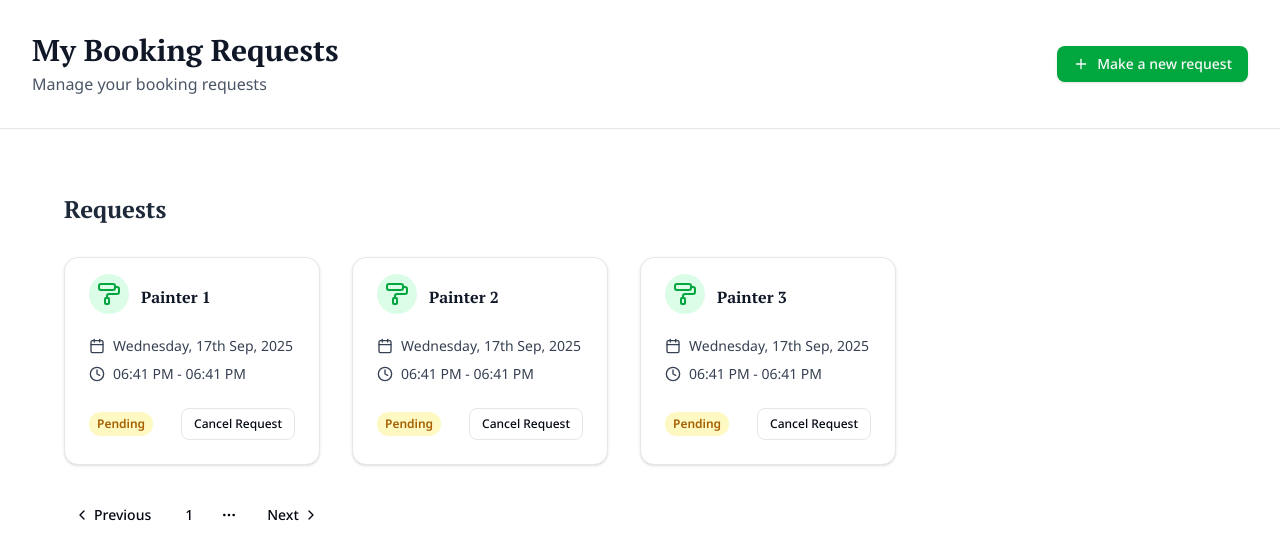
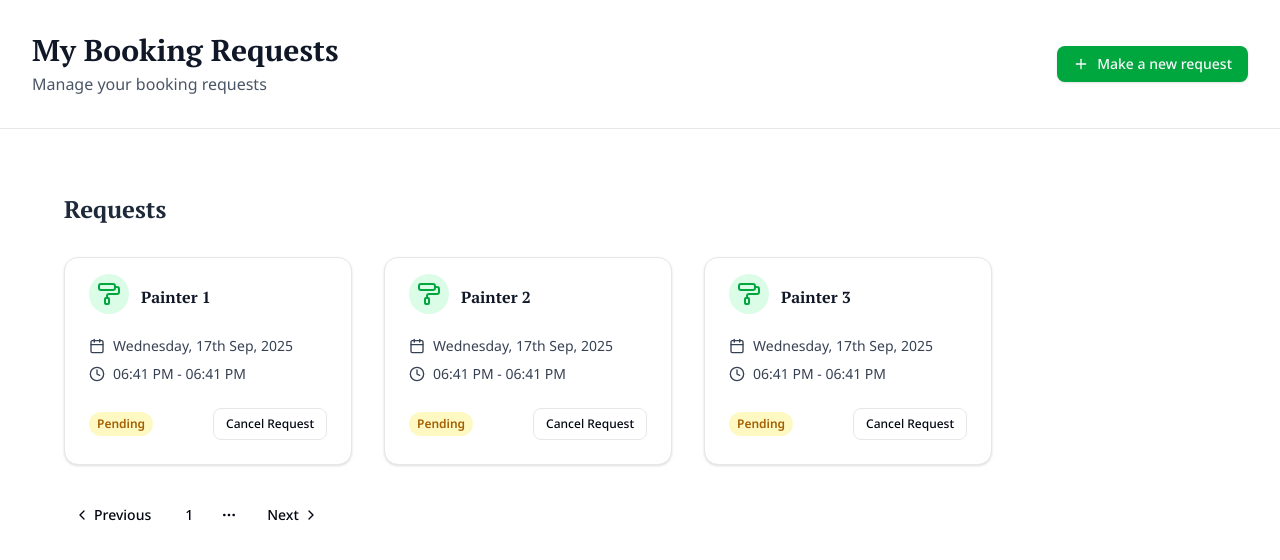
Before and after one commit to sasa-maksim/painters, a Next.js app in the folder frontend/: page /customer in a window 1280 px wide. Shown: the top 560 px of the page. Built offline with nearby package versions, Linux system fonts and the light colour scheme; a web font is replaced by a local one.

Commit message:
feat: update BookingRequestCard styling

```diff
--- a/frontend/app/customer/components/booking-request.tsx
+++ b/frontend/app/customer/components/booking-request.tsx
@@ -34,7 +34,7 @@ export default function BookingRequestCard({
   const end = new Date(endTime);
 
   return (
-    <Card className="w-64">
+    <Card className="w-full min-w-72 md:w-fit">
       <CardHeader className="flex flex-row items-center space-x-3 py-4">
         <div className="p-2 w-fit bg-green-100 rounded-full group-hover:bg-green-200 transition-colors">
           <PaintRollerIcon className="w-6 h-6 text-green-600" />
--- a/frontend/package.json
+++ b/frontend/package.json
@@ -24,6 +24,7 @@
     "react": "19.1.0",
     "react-day-picker": "^9.10.0",
     "react-dom": "19.1.0",
+    "swr": "^2.3.6",
     "tailwind-merge": "^3.3.1",
     "tailwindcss-animate": "^1.0.7",
     "tw-animate-css": "^1.3.8"
```
Also changed, not shown: 1 other file (tests, documents, lock files or other folders).
